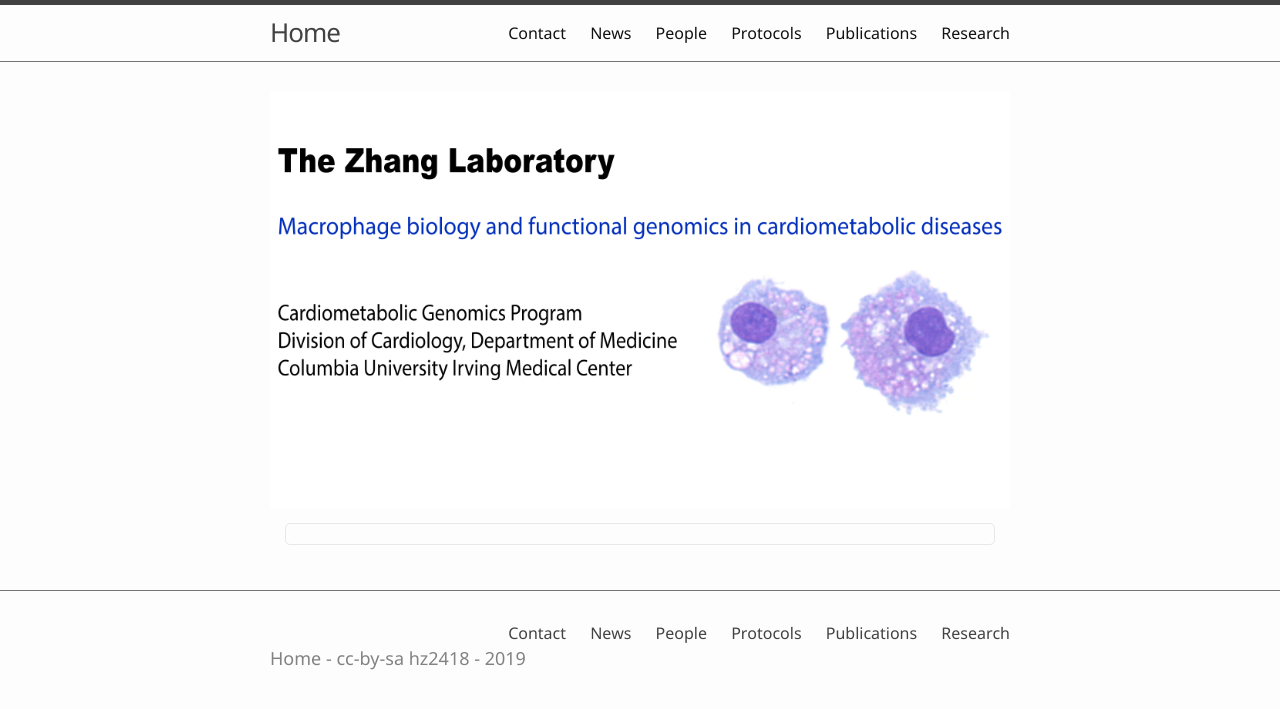
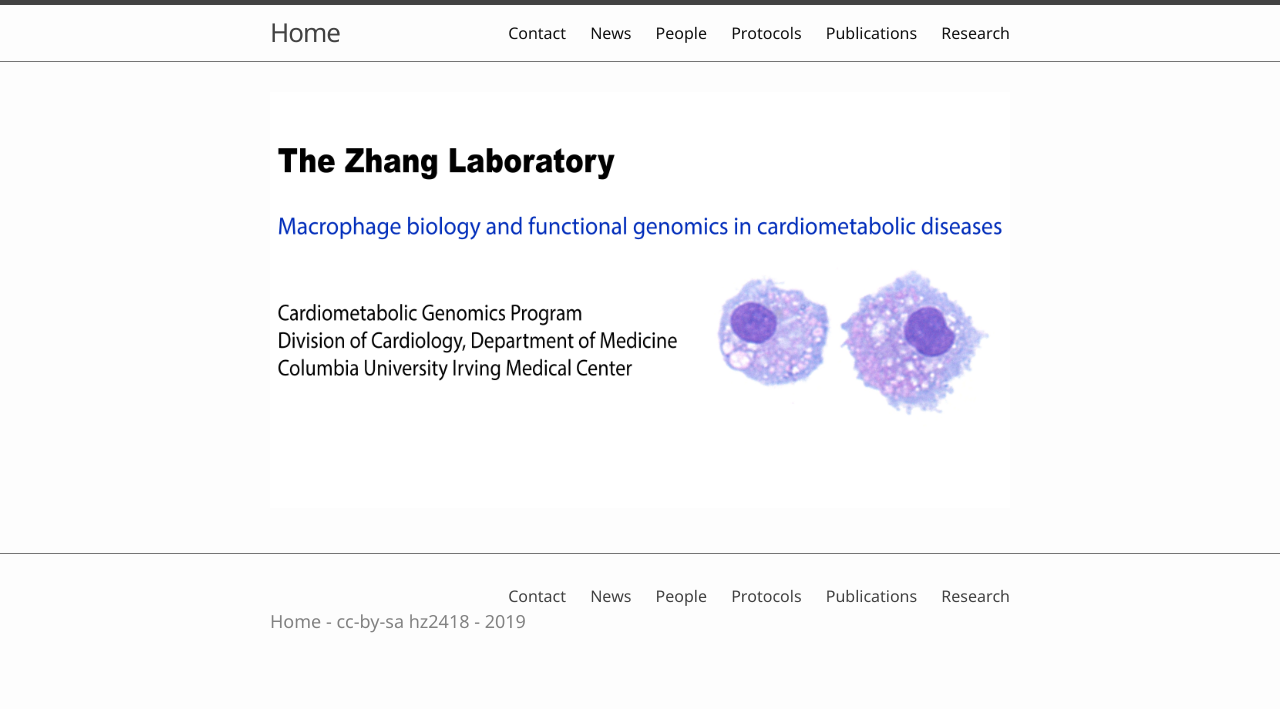
Before and after one commit to hanruizhang/zhanglab, a Jekyll site: the page built from index.md, in a window 1280 px wide. Shown: the top 709 px of the page. Built offline with Jekyll 4.4.1, drawn with Linux system fonts in a browser that asks for light colours.

Commit message:
Update index.md

```diff
--- a/index.md
+++ b/index.md
@@ -3,6 +3,3 @@
 ---
 
 <img src="/images/Home.gif">
-
-
-<div class="toc" markdown="1">
```
